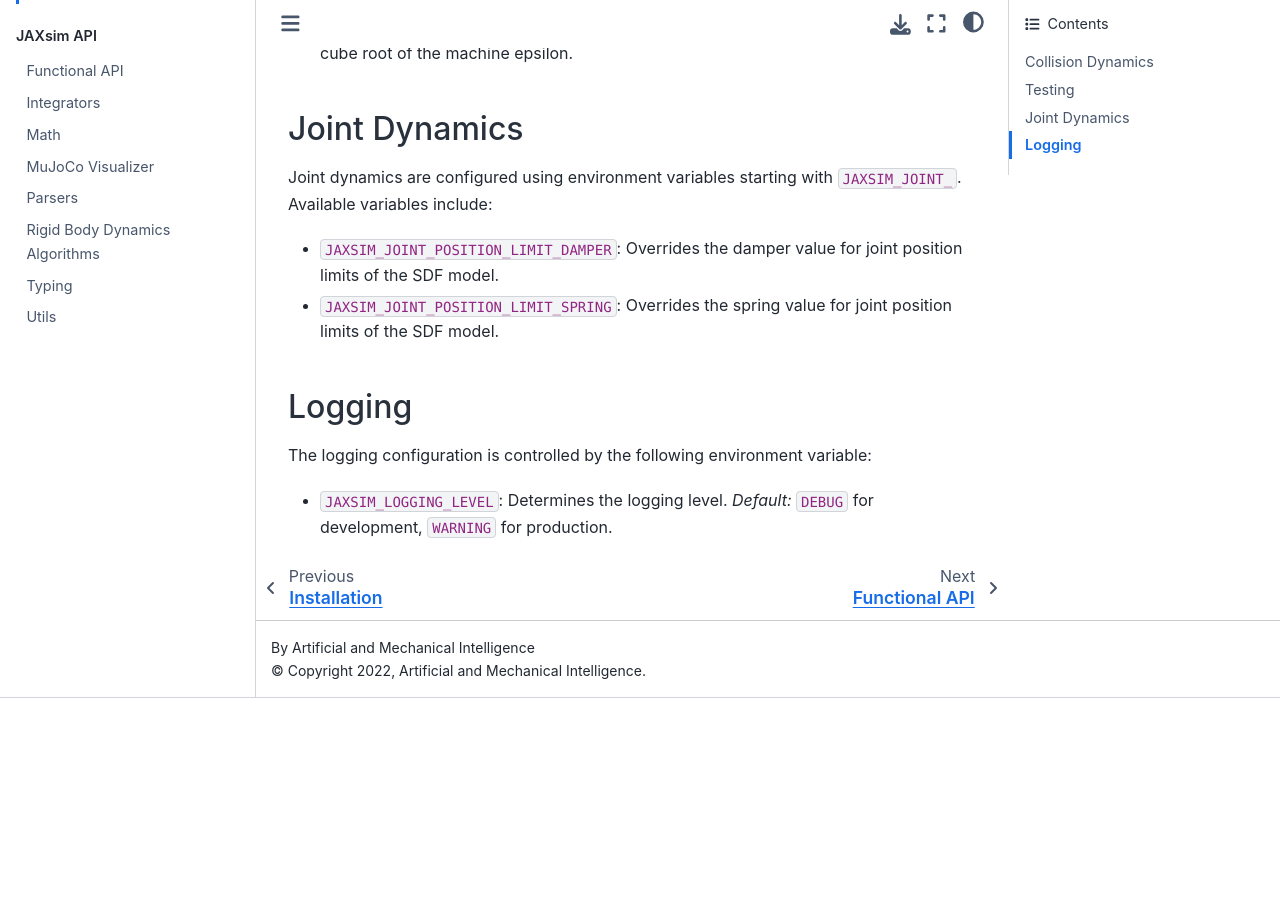
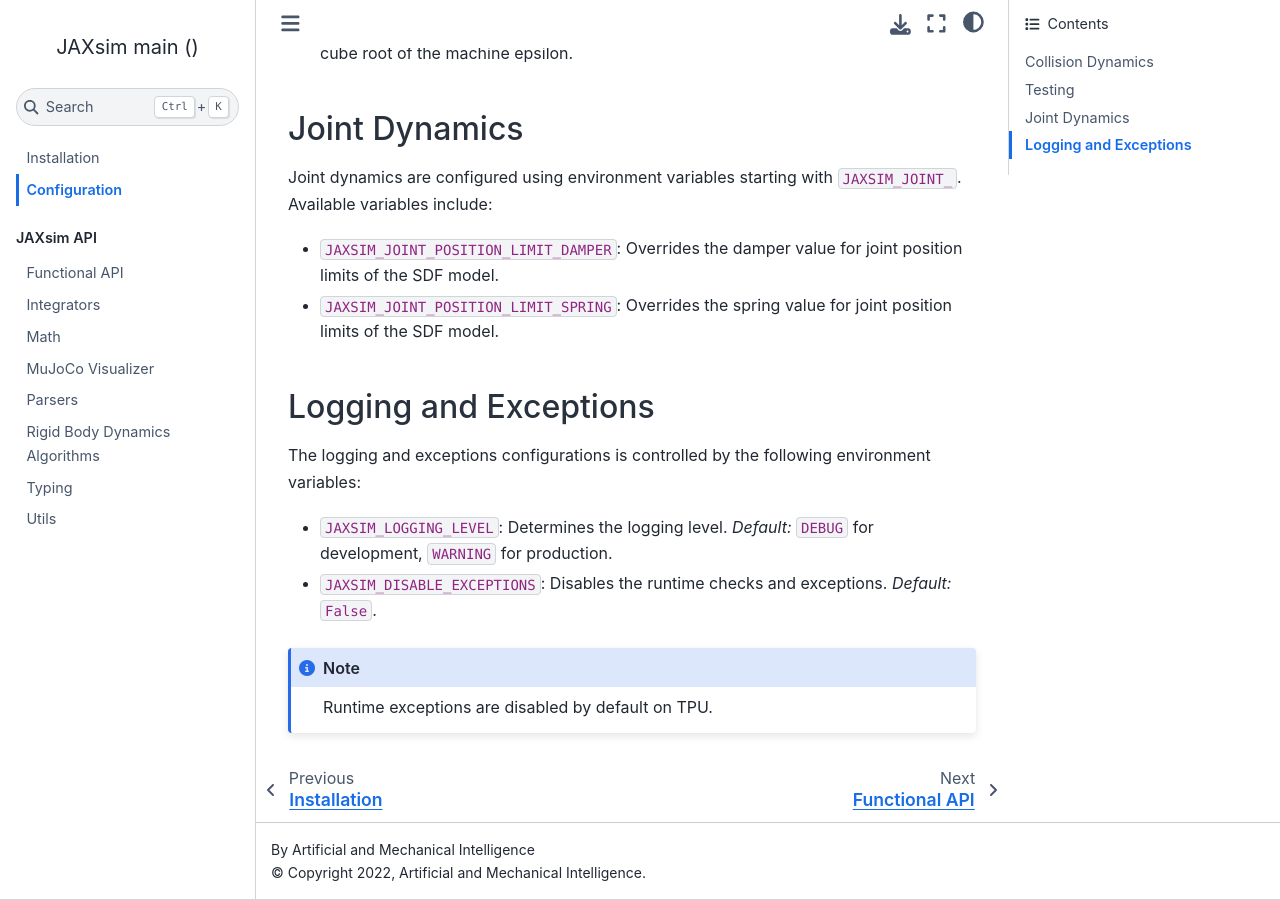
Before and after one commit to ami-iit/jaxsim, a Sphinx documentation site: the page built from docs/guide/configuration.rst, in a window 1280 px wide and 900 px high, scrolled down 901 px. Built offline with Sphinx 7.4.7 and the Sphinx Book theme 1.1.4, drawn with Linux system fonts in a browser that asks for light colours; pages that are not in the unit, such as notebooks, are missing from menus; the version number could not be read and is left out; before the commit the page ends 1599 px from its top, so only the background shows below that.

Commit message:
Document new environment variable usage

```diff
--- a/docs/guide/configuration.rst
+++ b/docs/guide/configuration.rst
@@ -46,10 +46,16 @@
 - ``JAXSIM_JOINT_POSITION_LIMIT_SPRING``: Overrides the spring value for joint position limits of the SDF model.
 
 
-Logging
-~~~~~~~
+Logging and Exceptions
+~~~~~~~~~~~~~~~~~~~~~~
 
-The logging configuration is controlled by the following environment variable:
+The logging and exceptions configurations is controlled by the following environment variables:
 
 - ``JAXSIM_LOGGING_LEVEL``: Determines the logging level.
   *Default:* ``DEBUG`` for development, ``WARNING`` for production.
+
+- ``JAXSIM_DISABLE_EXCEPTIONS``: Disables the runtime checks and exceptions.
+  *Default:* ``False``.
+
+.. note::
+    Runtime exceptions are disabled by default on TPU.
```
